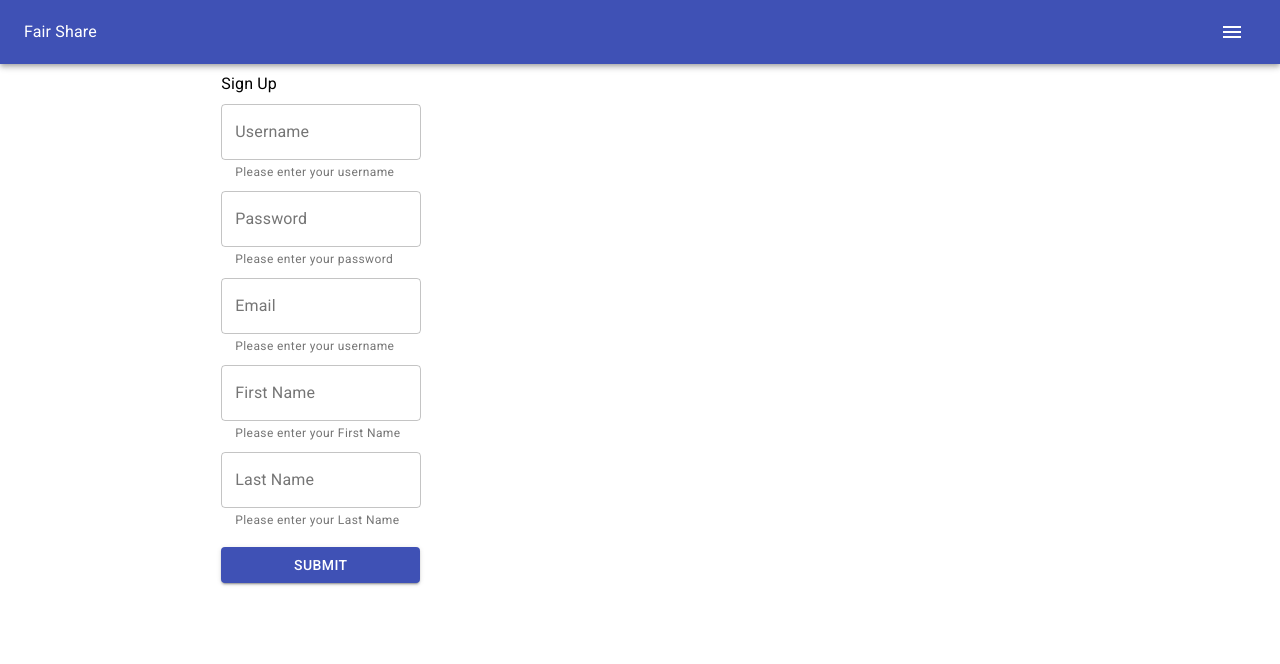
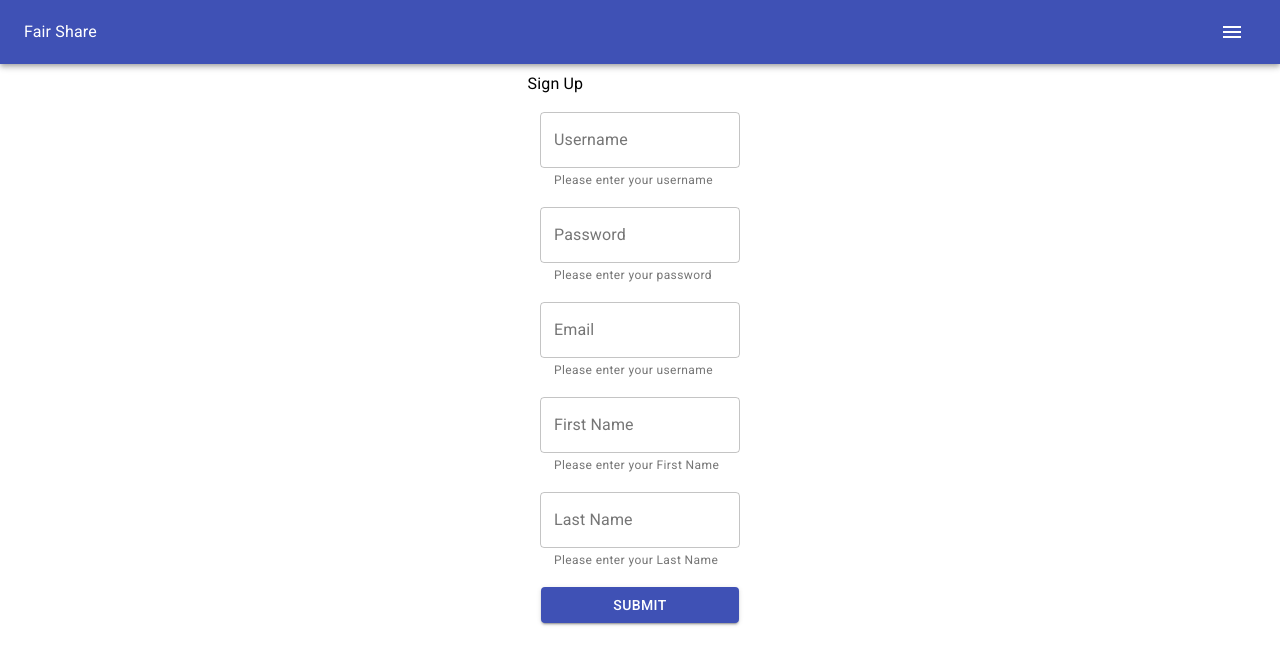
Before and after one commit to shaneslone/fair-share-fe, a React (Create React App) app: page /signup in a window 1280 px wide. Shown: the top 664 px of the page. Built offline with nearby package versions, Linux system fonts and the light colour scheme.

Commit message:
added monthly bill context and added styling to login and signup

```diff
--- a/src/App.js
+++ b/src/App.js
@@ -1,6 +1,7 @@
 import { useState } from 'react';
 import { Switch, Route } from 'react-router-dom';
 import { UserContext } from './context/UserContext';
+import { MonthlyBillContext } from './context/MonthlyBillContext';
 
 import PrivateRoute from './components/PrivateRoute';
 import Header from './components/Header';
@@ -12,9 +13,13 @@ import { Grid } from '@material-ui/core';
 
 function App() {
   const [userInfo, setUserInfo] = useState(null);
+  const [currentMonthlyBill, setCurrentMonthlyBill] = useState(null);
 
   return (
     <UserContext.Provider value={{ userInfo, setUserInfo }}>
+      <MonthlyBillContext.Provider
+        value={{ currentMonthlyBill, setCurrentMonthlyBill }}
+      >
         <Grid container direction='column'>
           <Grid item>
             <Header />
@@ -32,6 +37,7 @@ function App() {
             <Grid item xs={false} sm={2} />
           </Grid>
         </Grid>
+      </MonthlyBillContext.Provider>
     </UserContext.Provider>
   );
 }
--- a/src/components/Bill.js
+++ b/src/components/Bill.js
@@ -22,7 +22,6 @@ const useStyles = makeStyles({
 export default function Bill(props) {
   const [bill, setBill] = useState(props.bill);
   const dueDate = new Date(bill.dueDate);
-  console.log(!bill.isPaid);
   const classes = useStyles();
   const onChange = () => {
     axiosWithAuth()
--- a/src/components/Dashboard.js
+++ b/src/components/Dashboard.js
@@ -1,6 +1,7 @@
 import { useContext, useEffect, useState } from 'react';
 import { axiosWithAuth } from '../utils/axiosWithAuth';
 import { UserContext } from '../context/UserContext';
+import { MonthlyBillContext } from '../context/MonthlyBillContext';
 import {
   Box,
   Typography,
@@ -12,6 +13,11 @@ import { makeStyles } from '@material-ui/core/styles';
 import MonthlyBill from './MonthlyBill';
 
 const useStyles = makeStyles(theme => ({
+  root: {
+    display: 'flex',
+    flexDirection: 'column',
+    alignItems: 'center',
+  },
   formControl: {
     margin: theme.spacing(1),
     minWidth: 120,
@@ -26,7 +32,9 @@ export default function Dashboard() {
   const { setUserInfo } = useContext(UserContext);
   const [household, setHousehold] = useState(null);
   const [currentMonth, setCurrentMonth] = useState('');
-  const [monthlyBill, setMonthlyBill] = useState(null);
+  const { currentMonthlyBill, setCurrentMonthlyBill } = useContext(
+    MonthlyBillContext
+  );
 
   useEffect(() => {
     axiosWithAuth()
@@ -43,19 +51,34 @@ export default function Dashboard() {
       .catch(err => {
         console.log(err.message);
       });
-  }, []);
+  }, [setUserInfo]);
 
   const handleChange = e => {
     setCurrentMonth(e.target.value);
-    setMonthlyBill(
+    setCurrentMonthlyBill(
       household.monthlyBills.filter(
-        monthlyBill => monthlyBill.monthlybillid == e.target.value
+        monthlyBill => monthlyBill.monthlybillid === parseInt(e.target.value)
       )[0]
     );
   };
 
+  const months = [
+    'January',
+    'February',
+    'March',
+    'April',
+    'May',
+    'June',
+    'July',
+    'August',
+    'September',
+    'October',
+    'November',
+    'December',
+  ];
+
   return (
-    <Box>
+    <Box className={classes.root}>
       <Typography>Select Bills</Typography>
       <FormControl variant='outlined' className={classes.formControl}>
         <InputLabel htmlFor='outlined-currentMonth-native-simple'>
@@ -73,17 +96,20 @@ export default function Dashboard() {
         >
           <option aria-label='None' value='' />
           {household &&
-            household.monthlyBills.map(monthlyBill => (
-              <option
-                key={monthlyBill.monthlybillid}
-                value={monthlyBill.monthlybillid}
-              >
-                {new Date(monthlyBill.date).toLocaleDateString()}
-              </option>
-            ))}
+            household.monthlyBills.map(monthlyBill => {
+              const date = new Date(monthlyBill.date);
+              return (
+                <option
+                  key={monthlyBill.monthlybillid}
+                  value={monthlyBill.monthlybillid}
+                >
+                  {`${months[date.getMonth()]} ${date.getFullYear()}`}
+                </option>
+              );
+            })}
         </Select>
       </FormControl>
-      {monthlyBill && <MonthlyBill monthlyBill={monthlyBill} />}
+      {currentMonthlyBill && <MonthlyBill monthlyBill={currentMonthlyBill} />}
     </Box>
   );
 }
--- a/src/components/Login.js
+++ b/src/components/Login.js
@@ -1,11 +1,20 @@
 import axios from 'axios';
 import { useState, useEffect } from 'react';
 import { makeStyles } from '@material-ui/core/styles';
-import { TextField, Button, Typography, Box } from '@material-ui/core';
+import {
+  TextField,
+  Button,
+  Typography,
+  Box,
+  Container,
+} from '@material-ui/core';
 import { useHistory } from 'react-router-dom';
 
 const useStyles = makeStyles(theme => ({
   root: {
+    // display: 'flex',
+    // flexDirection: 'column',
+    // alignItems: 'center',
     '& > *': {
       margin: theme.spacing(1),
       width: '25ch',
@@ -54,6 +63,7 @@ export default function Login() {
   };
 
   return (
+    <Container>
       <form className={classes.root} noValidate autoComplete='off'>
         <Typography>Login</Typography>
         <Box>
@@ -75,9 +85,15 @@ export default function Login() {
             type='password'
           />
         </Box>
-      <Button variant='contained' color='primary' onClick={onSubmit}>
+        <Button
+          type='submit'
+          variant='contained'
+          color='primary'
+          onClick={onSubmit}
+        >
           Submit
         </Button>
       </form>
+    </Container>
   );
 }
--- a/src/components/MonthlyBill.js
+++ b/src/components/MonthlyBill.js
@@ -4,7 +4,6 @@ import Bill from './Bill';
 export default function MonthlyBill({ monthlyBill }) {
   return (
     <Box>
-      <Typography>{new Date(monthlyBill.date).toDateString()}</Typography>
       {monthlyBill.bills.map(bill => (
         <Bill bill={bill} key={bill.billid} />
       ))}
--- a/src/components/Signup.js
+++ b/src/components/Signup.js
@@ -1,10 +1,13 @@
 import axios from 'axios';
 import { useState } from 'react';
 import { makeStyles } from '@material-ui/core/styles';
-import { TextField, Button, Typography } from '@material-ui/core';
+import { TextField, Button, Typography, Box } from '@material-ui/core';
 
 const useStyles = makeStyles(theme => ({
   root: {
+    display: 'flex',
+    flexDirection: 'column',
+    alignItems: 'center',
     '& > *': {
       margin: theme.spacing(1),
       width: '25ch',
@@ -40,7 +43,7 @@ export default function Signup() {
   return (
     <form className={classes.root} noValidate autoComplete='off'>
       <Typography>Sign Up</Typography>
-      <div>
+      <Box>
         <TextField
           id='username'
           variant='outlined'
@@ -49,8 +52,8 @@ export default function Signup() {
           onChange={onChange}
           helperText='Please enter your username'
         />
-      </div>
-      <div>
+      </Box>
+      <Box>
         <TextField
           id='password'
           variant='outlined'
@@ -60,8 +63,8 @@ export default function Signup() {
           type='password'
           helperText='Please enter your password'
         />
-      </div>
-      <div>
+      </Box>
+      <Box>
         <TextField
           id='email'
           variant='outlined'
@@ -70,8 +73,8 @@ export default function Signup() {
           onChange={onChange}
           helperText='Please enter your username'
         />
-      </div>
-      <div>
+      </Box>
+      <Box>
         <TextField
           id='firstName'
           variant='outlined'
@@ -80,8 +83,8 @@ export default function Signup() {
           onChange={onChange}
           helperText='Please enter your First Name'
         />
-      </div>
-      <div>
+      </Box>
+      <Box>
         <TextField
           id='lastName'
           variant='outlined'
@@ -90,8 +93,13 @@ export default function Signup() {
           onChange={onChange}
           helperText='Please enter your Last Name'
         />
-      </div>
-      <Button variant='contained' color='primary' onClick={onSubmit}>
+      </Box>
+      <Button
+        type='submit'
+        variant='contained'
+        color='primary'
+        onClick={onSubmit}
+      >
         Submit
       </Button>
     </form>
--- /dev/null
+++ b/src/context/MonthlyBillContext.js
@@ -0,0 +1,3 @@
+import { createContext } from 'react';
+
+export const MonthlyBillContext = createContext();
```
Also changed, not shown: src/components/forms/BillForm.js (added, +33 -0 lines). Lines whose indentation alone changed are shown as unchanged.
